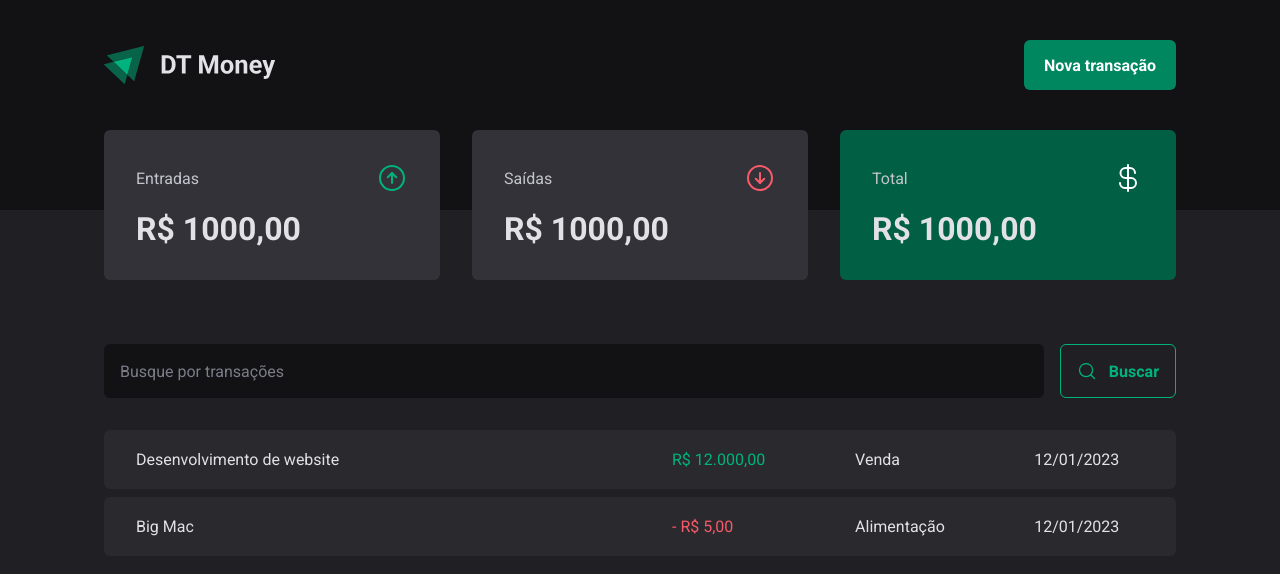
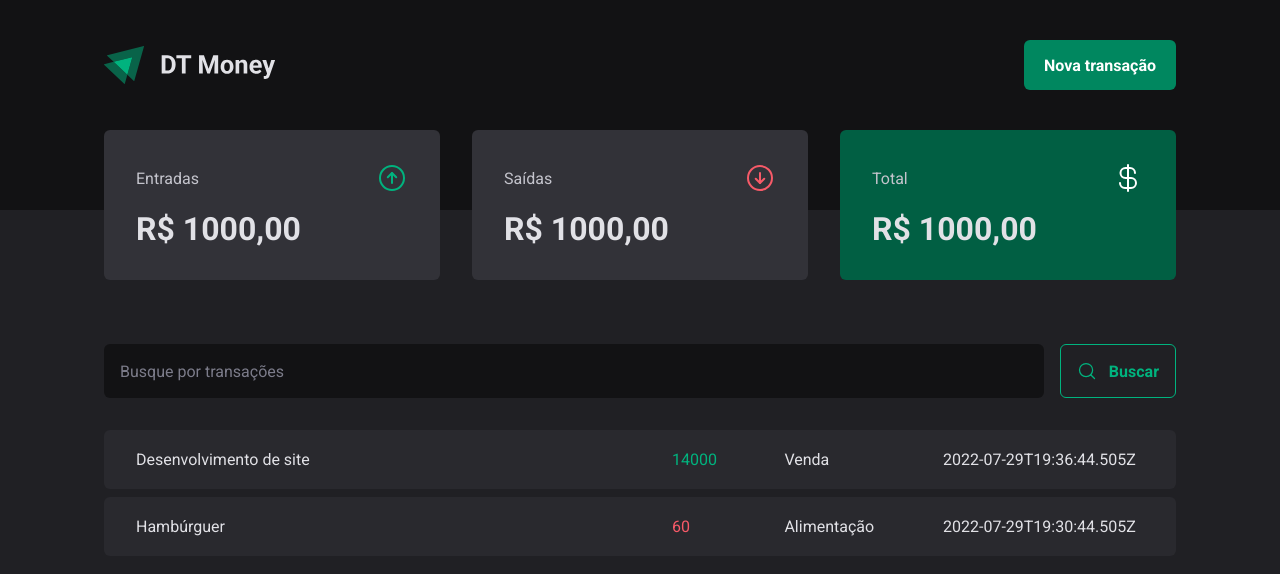
Before and after one commit to LucasRafa13/dt-money, a React (Vite) app: page / in a window 1280 px wide. Shown: the top 574 px of the page. Built offline with nearby package versions, Linux system fonts and the light colour scheme; data requests are answered from the project's data file.

Commit message:
feat: :sparkles: Server Json

```diff
--- a/package.json
+++ b/package.json
@@ -7,7 +7,8 @@
     "dev": "vite",
     "build": "tsc && vite build",
     "lint": "eslint src --ext ts,tsx --report-unused-disable-directives --max-warnings 0",
-    "preview": "vite preview"
+    "preview": "vite preview",
+    "dev:server": "json-server server.json -p 3333 -w -d 5000"
   },
   "dependencies": {
     "@radix-ui/react-dialog": "^1.0.3",
@@ -27,6 +28,7 @@
     "eslint": "^8.38.0",
     "eslint-plugin-react-hooks": "^4.6.0",
     "eslint-plugin-react-refresh": "^0.3.4",
+    "json-server": "^0.17.3",
     "typescript": "^5.0.2",
     "vite": "^4.3.2"
   }
--- /dev/null
+++ b/server.json
@@ -0,0 +1,20 @@
+{
+  "transactions": [
+    {
+      "id": 1,
+      "description": "Desenvolvimento de site",
+      "type": "income",
+      "category": "Venda",
+      "price": 14000,
+      "createdAt": "2022-07-29T19:36:44.505Z"
+    },
+    {
+      "id": 2,
+      "description": "Hambúrguer",
+      "type": "outcome",
+      "category": "Alimentação",
+      "price": 60,
+      "createdAt": "2022-07-29T19:30:44.505Z"
+    }
+  ]
+}
--- a/src/pages/Transactions/index.tsx
+++ b/src/pages/Transactions/index.tsx
@@ -1,3 +1,4 @@
+import { useEffect, useState } from 'react'
 import { Header } from '../../components/Header'
 import { Summary } from '../../components/Summary'
 import { SearchForm } from './components/SearchForm'
@@ -7,7 +8,28 @@
   TransactionsTable,
 } from './styles'
 
+interface Transaction {
+  id: number
+  description: string
+  type: 'income' | 'outcome'
+  price: number
+  category: string
+  createdAt: string
+}
+
 export function Transactions() {
+  const [transactions, setTransactions] = useState<Transaction[]>([])
+
+  async function loadTransactions() {
+    const response = await fetch('http://localhost:3333/transactions')
+    const data = await response.json()
+    setTransactions(data)
+  }
+
+  useEffect(() => {
+    loadTransactions()
+  }, [])
+
   return (
     <div>
       <Header />
@@ -18,23 +40,18 @@
 
         <TransactionsTable>
           <tbody>
-            <tr>
-              <td width="50%">Desenvolvimento de website</td>
-              <td>
-                <PriceHighlight variant="income">R$ 12.000,00</PriceHighlight>
-              </td>
-              <td>Venda</td>
-              <td>12/01/2023</td>
-            </tr>
-
-            <tr>
-              <td width="50%">Big Mac</td>
-              <td>
-                <PriceHighlight variant="outcome">- R$ 5,00</PriceHighlight>
-              </td>
-              <td>Alimentação</td>
-              <td>12/01/2023</td>
-            </tr>
+            {transactions.map((transaction) => (
+              <tr key={transaction.id}>
+                <td width="50%">{transaction.description}</td>
+                <td>
+                  <PriceHighlight variant={transaction.type}>
+                    {transaction.price}
+                  </PriceHighlight>
+                </td>
+                <td>{transaction.category}</td>
+                <td>{transaction.createdAt}</td>
+              </tr>
+            ))}
           </tbody>
         </TransactionsTable>
       </TransactionsContainer>
```
Also changed, not shown: 1 other file (tests, documents, lock files or other folders).
